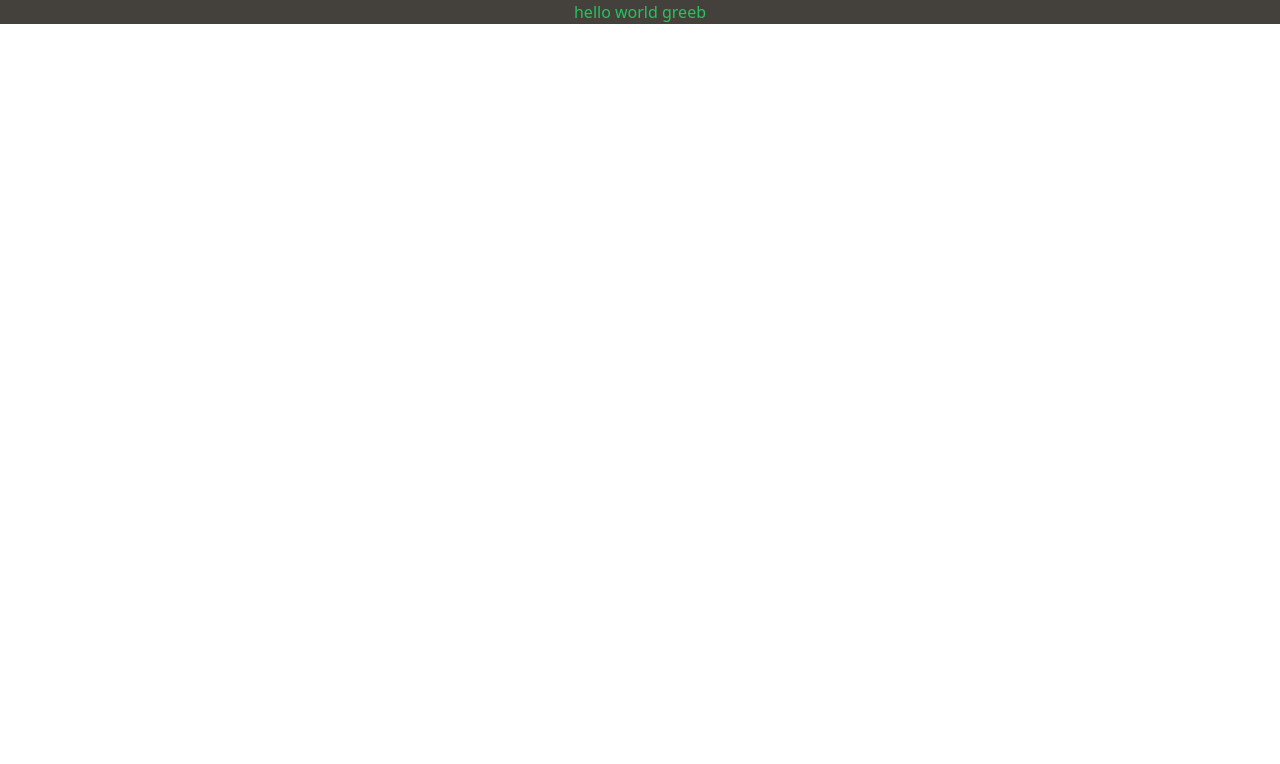
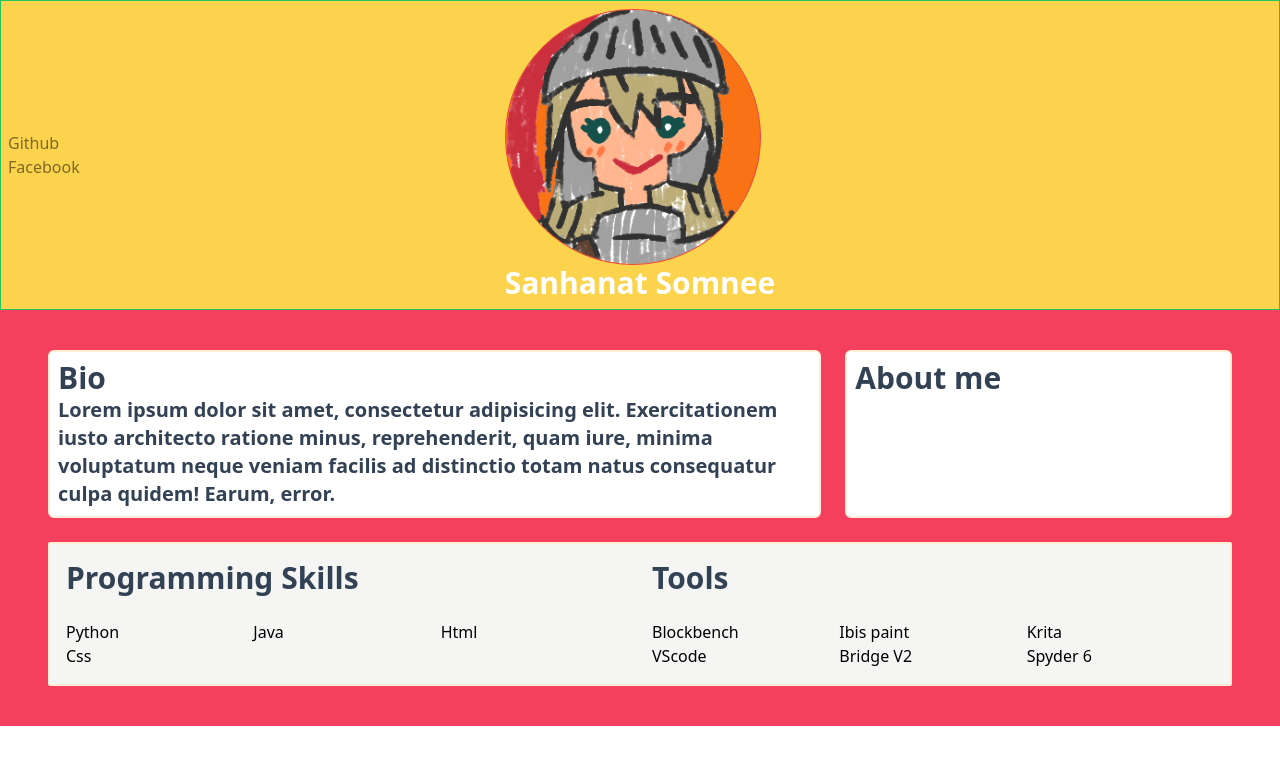
Before and after one commit to turtle1673/turtle1673.github.io, a plain HTML site: page index.html in a window 1280 px wide. Drawn offline with nearby package versions, Linux system fonts and the light colour scheme.

Commit message:
my resume page

```diff
--- a/index.html
+++ b/index.html
@@ -1,12 +1,81 @@
 <!DOCTYPE html>
 <html lang="en">
+
 <head>
-    <meta charset="UTF-8">
-    <meta name="viewport" content="width=device-width, initial-scale=1.0">
+    <meta charset="UTF-8" />
+    <meta name="viewport" content="width=device-width, initial-scale=1.0" />
     <title>github resume</title>
     <script src="https://cdn.tailwindcss.com"></script>
 </head>
+
 <body>
-    <h1 class="text-green-500 bg-stone-700 text-center">hello world greeb</h1>
+    <div class="flex flex-col">
+        <!-- profile -->
+        <div class="flex static items-center justify-center bg-amber-300 p-2 border border-green-500">
+            <!-- contact -->
+            <div class="flex flex-col absolute left-2 opacity-50 hover:opacity-100 duration-500">
+                <a class="hover:text-white transition-all duration-300" href="">Github</a>
+                <a class="hover:text-white transition-all duration-300" href="">Facebook</a>
+            </div>
+            <div class="flex flex-col">
+                <div
+                    class="flex flex-col border border-red-500 rounded-full w-64 h-64 overflow-hidden justify-self-center bg-orange-500">
+                    <img class="hover:scale-110 transition-all duration-300" src="Female Knight.png" alt="profile" />
+                </div>
+                <p class="text-white text-3xl font-bold text-center">
+                    Sanhanat Somnee
+                </p>
+            </div>
+        </div>
+
+        <div class="bg-rose-500 flex flex-col">
+            <!-- contents -->
+            <div class="flex flex-col mx-8 my-6 p-4 gap-6 justify-between">
+                <div class="flex gap-6 text-3xl text-slate-700 font-extrabold h-full">
+                    <div class="w-2/3 bg-white border-2 border-orange-100 rounded-md p-2">
+                        <p>Bio</p>
+                        <div class="text-xl font-semibold text-grey">
+                            Lorem ipsum dolor sit amet, consectetur adipisicing elit.
+                            Exercitationem iusto architecto ratione minus, reprehenderit,
+                            quam iure, minima voluptatum neque veniam facilis ad distinctio
+                            totam natus consequatur culpa quidem! Earum, error.
+                        </div>
+                    </div>
+                    <div class="w-1/3 bg-white border-2 border-orange-100 rounded-md p-2">
+                        <p>About me</p>
+                        <div></div>
+                    </div>
+                </div>
+                <div class="flex flex-col gap-12 bg-stone-100 border-2 border-orange-100 rounded-sm p-4">
+                    <!-- skill and tools -->
+                    <div class="flex gap-6">
+                        <div class="flex flex-col gap-6 w-1/2">
+                            <p class="text-slate-700 font-extrabold text-3xl">
+                                Programming Skills
+                            </p>
+                            <div class="grid grid-cols-3">
+                                <p class="col-span-1">Python</p>
+                                <p class="col-span-1">Java</p>
+                                <p class="col-span-1">Html</p>
+                                <p class="col-span-1">Css</p>
+                            </div>
+                        </div>
+                        <div class="flex flex-col gap-6 w-1/2">
+                            <p class="text-slate-700 font-extrabold text-3xl">Tools</p>
+                            <div class="grid grid-cols-3">
+                                <p class="col-span-1">Blockbench</p>
+                                <p class="col-span-1">Ibis paint</p>
+                                <p class="col-span-1">Krita</p>
+                                <p class="col-span-1">VScode</p>
+                                <p class="col-span-1">Bridge V2</p>
+                                <p class="col-span-1">Spyder 6</p>
+                            </div>
+                        </div>
+                    </div>
+                </div>
+            </div>
+        </div>
+    </div>
 </body>
+
 </html>
```
Also changed, not shown: Female Knight.png (added).
